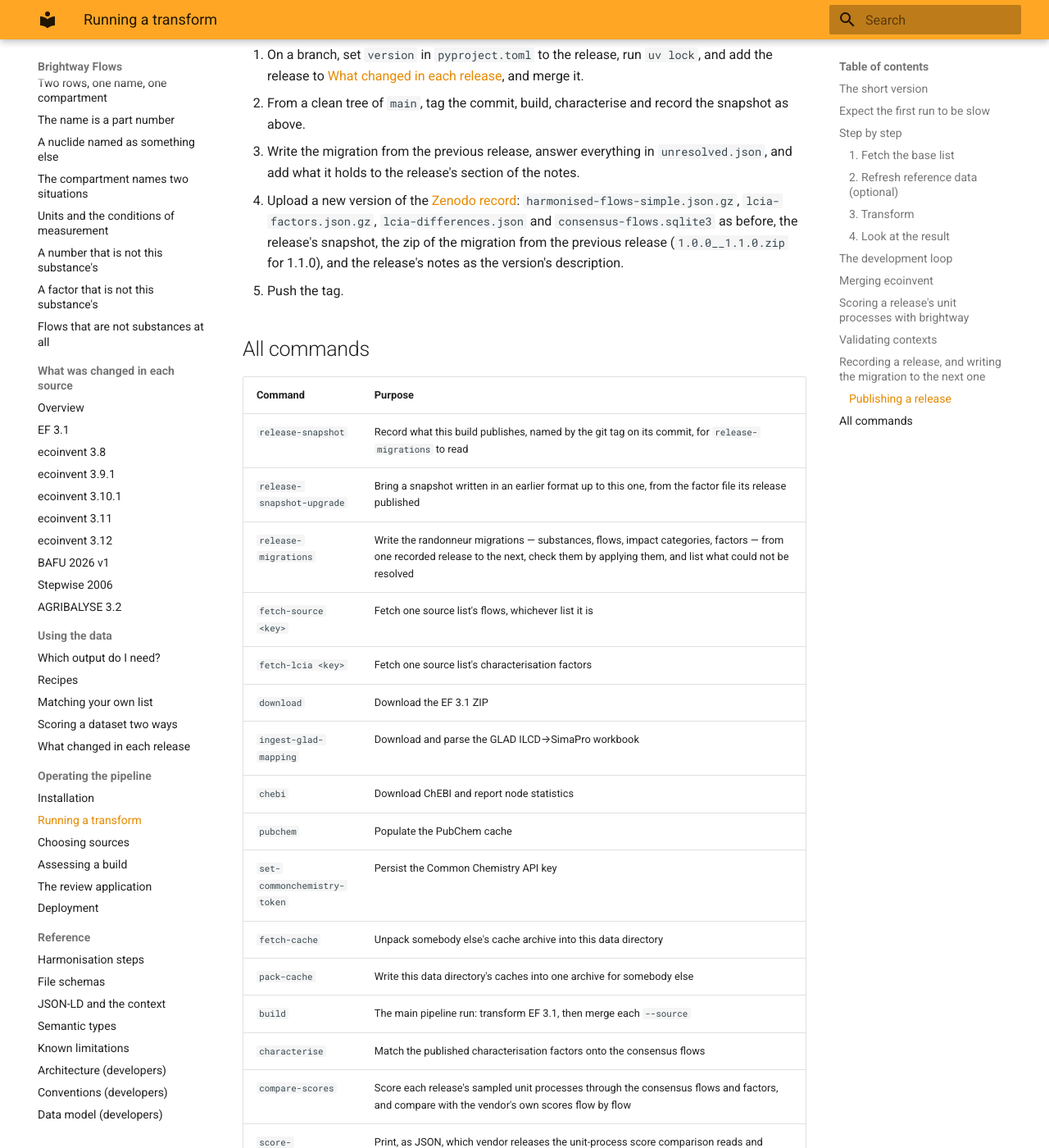
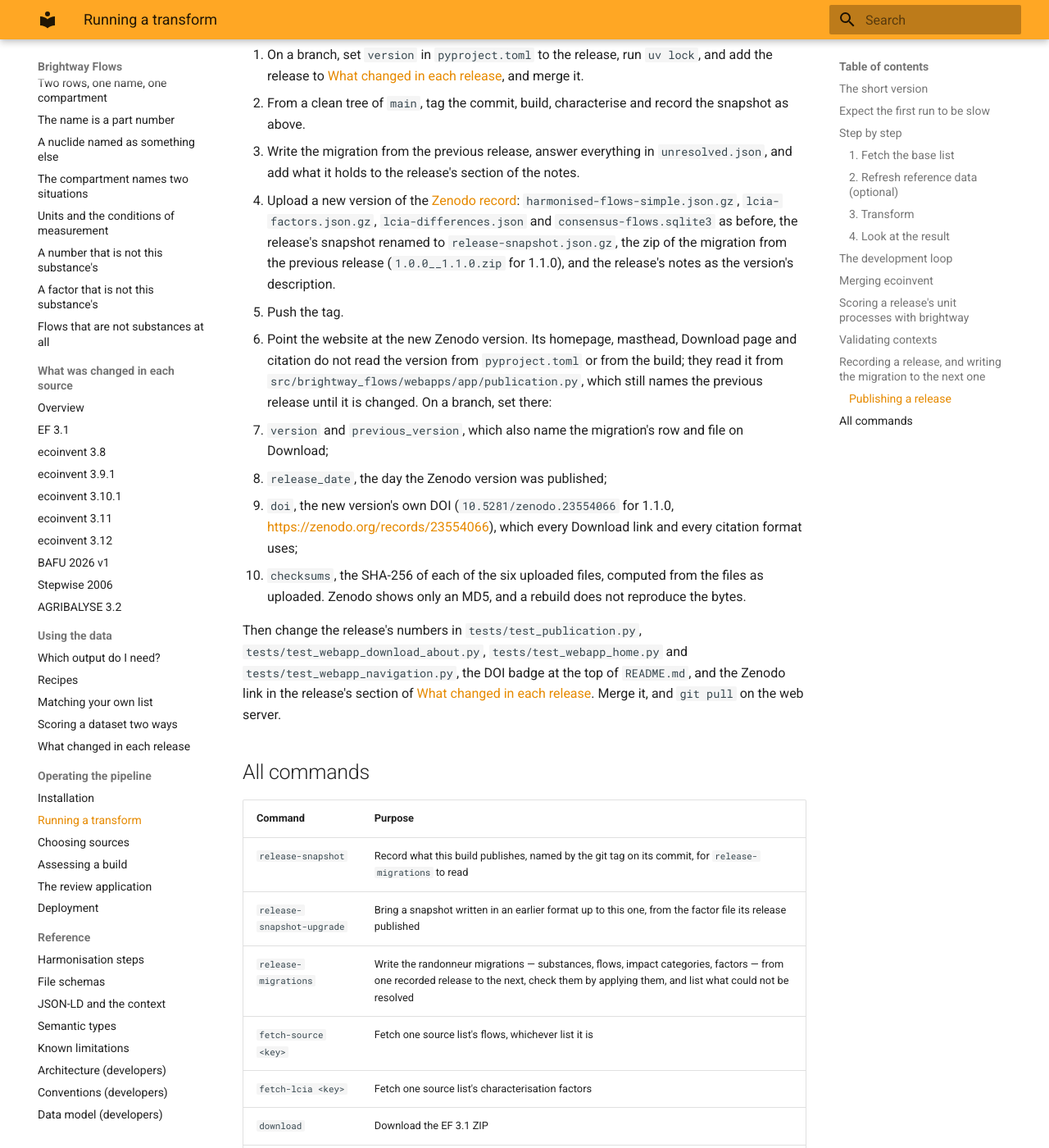
Before and after one commit to brightway-labs/brightway-flows, an MkDocs documentation site: the page built from docs/operating/running.md, in a window 1280 px wide and 1400 px high, scrolled down 9377 px. Shown: the whole window at 82% size. Built offline with MkDocs 1.6.1 and Material for MkDocs 9.7.7, drawn with Linux system fonts in a browser that asks for light colours.

Commit message:
Point the website at the 1.1.0 Zenodo record and list its snapshot and migration on Download (#427)
* Point the website at the 1.1.0 Zenodo record and list its snapshot and migration on Download

The homepage, masthead, Download page and citations read the release from
webapps/app/publication.py, which still named 1.0 (2026-09-22, record
22857950) at the 1.1.0 tag. It now names 1.1.0, released 2026-10-21, DOI
10.5281/zenodo.23554066.

Download lists all six files in the record: release-snapshot.json.gz first,
as "Start here", then the three exports, 1.0.0__1.1.0.zip, and the database.
Once the release has a DOI, a row links to the record even when the server's
own build lacks the file.

1.0's four SHA-256 checksums are removed, since they cannot match 1.1.0's
files. The six 1.1.0 checksums are still to be added; until then
test_publication and test_webapp_download_about fail on them.

The release steps in docs/operating/running.md gain step 6, pointing the
site at the new Zenodo version.

* Fill in the SHA-256 of the six files in Zenodo record 23554066

Computed from the uploaded files. Five match Zenodo's MD5s; the
database matches by size only, and its MD5 was not compared.

```diff
--- a/docs/operating/running.md
+++ b/docs/operating/running.md
@@ -461,13 +461,34 @@ refused as stale.
    `unresolved.json`, and add what it holds to the release's section of the
    notes.
 4. Upload a new version of the
-   [Zenodo record](https://doi.org/10.5281/zenodo.22857950):
+   [Zenodo record](https://doi.org/10.5281/zenodo.22857949):
    `harmonised-flows-simple.json.gz`, `lcia-factors.json.gz`,
    `lcia-differences.json` and `consensus-flows.sqlite3` as before, the
-   release's snapshot, the zip of the migration from the previous release
-   (`1.0.0__1.1.0.zip` for 1.1.0), and the release's notes as the version's
-   description.
+   release's snapshot renamed to `release-snapshot.json.gz`, the zip of the
+   migration from the previous release (`1.0.0__1.1.0.zip` for 1.1.0), and
+   the release's notes as the version's description.
 5. Push the tag.
+6. Point the website at the new Zenodo version. Its homepage, masthead,
+   Download page and citation do not read the version from `pyproject.toml`
+   or from the build; they read it from
+   `src/brightway_flows/webapps/app/publication.py`, which still names the
+   previous release until it is changed. On a branch, set there:
+   - `version` and `previous_version`, which also name the migration's row
+     and file on Download;
+   - `release_date`, the day the Zenodo version was published;
+   - `doi`, the new version's own DOI (`10.5281/zenodo.23554066` for 1.1.0,
+     <https://zenodo.org/records/23554066>), which every Download link and
+     every citation format uses;
+   - `checksums`, the SHA-256 of each of the six uploaded files, computed
+     from the files as uploaded. Zenodo shows only an MD5, and a rebuild does
+     not reproduce the bytes.
+
+   Then change the release's numbers in `tests/test_publication.py`,
+   `tests/test_webapp_download_about.py`, `tests/test_webapp_home.py` and
+   `tests/test_webapp_navigation.py`, the DOI badge at the top of
+   `README.md`, and the Zenodo link in the release's section of
+   [What changed in each release](../using/releases.md). Merge it, and
+   `git pull` on the web server.
 
 ## All commands
 
```
Also changed, not shown: README.md (+1 -1 lines), docs/using/outputs.md (+15 -0 lines), docs/using/releases.md (+5 -2 lines), src/brightway_flows/webapps/app/templates/download.html (+13 -6 lines), 8 other files.
